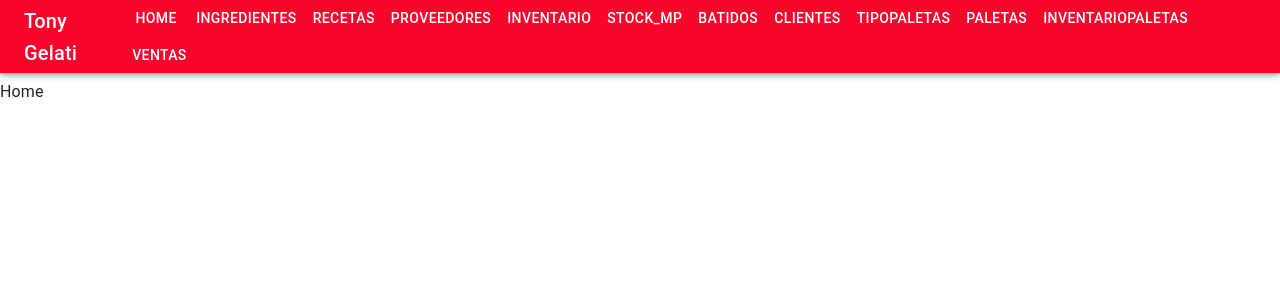
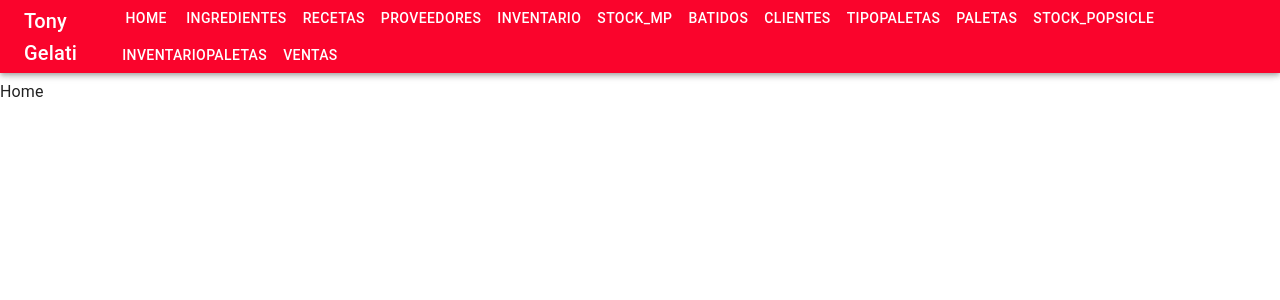
Before and after one commit to galu7777/fabrica_de_helados, a React (Vite) app in the folder client/: page / in a window 1280 px wide. Shown: the top 300 px of the page. Built offline with nearby package versions, Linux system fonts and the light colour scheme.

Commit message:
feat: add stock popsicles to navbar

```diff
--- a/client/src/components/Navbar/NavBar.jsx
+++ b/client/src/components/Navbar/NavBar.jsx
@@ -28,8 +28,10 @@ const navItems = [
   "Clientes",
   "TipoPaletas",
   "Paletas",
+  "stock_popsicle",
   "InventarioPaletas",
   "Ventas",
+
 ];
 
 function DrawerAppBar(props) {
```
